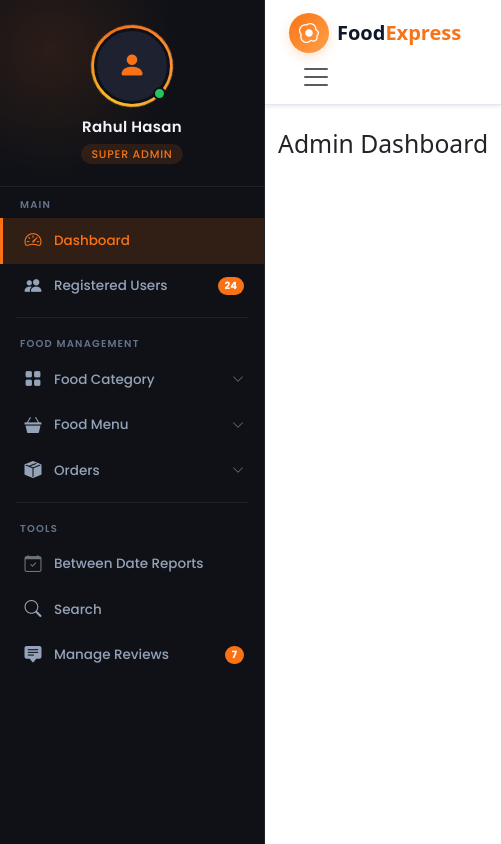
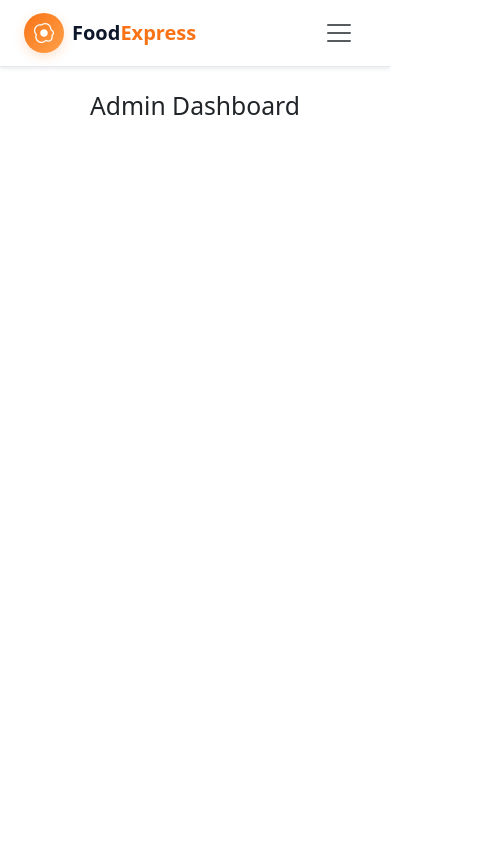
Before and after one commit to rahul-hasan25/foodOrderingSystem-Django_ReactJS, a React (Create React App) app in the folder frontend/: page /admin-dashboard in a window 390 px wide. Shown: the whole page, 501 px wide, since content can reach past the window. Built offline with nearby package versions, Linux system fonts and the light colour scheme.

Commit message:
Responsive Sidebar with Auto Collapse on Mobile

```diff
--- a/frontend/src/components/AdminLayout.js
+++ b/frontend/src/components/AdminLayout.js
@@ -1,13 +1,29 @@
-import React from 'react'
+import React, {useState, useEffect} from 'react';
 import '../styles/adminlogin.css'
 import AdminSidebar from './AdminSidebar'
 import AdminHeader from './AdminHeader'
 
 const AdminLayout = ({children}) => {
+  const [sidebarOpen, setSidebarOpen] = useState(true);
+
+  useEffect(()=>{
+    const handleResize = () => {
+      if(window.innerWidth < 768) {
+        setSidebarOpen(false);
+      } else {
+        setSidebarOpen(true);
+      }
+    }
+    handleResize();
+
+    window.addEventListener('resize', handleResize);
+
+    return ()=> window.removeEventListener('resize', handleResize);
+  }, []);
   return (
     <div className='d-flex'>
-      <AdminSidebar/>
-      <div id='page-content-wrapper'>
+      {sidebarOpen && <AdminSidebar/>}
+      <div id='page-content-wrapper' className={`flex-grow-1 ${sidebarOpen ? 'with-sidebar' : 'full-width'}`}>
         <AdminHeader/>
         <div className='container-fluid mt-4'>
           {children}
```
